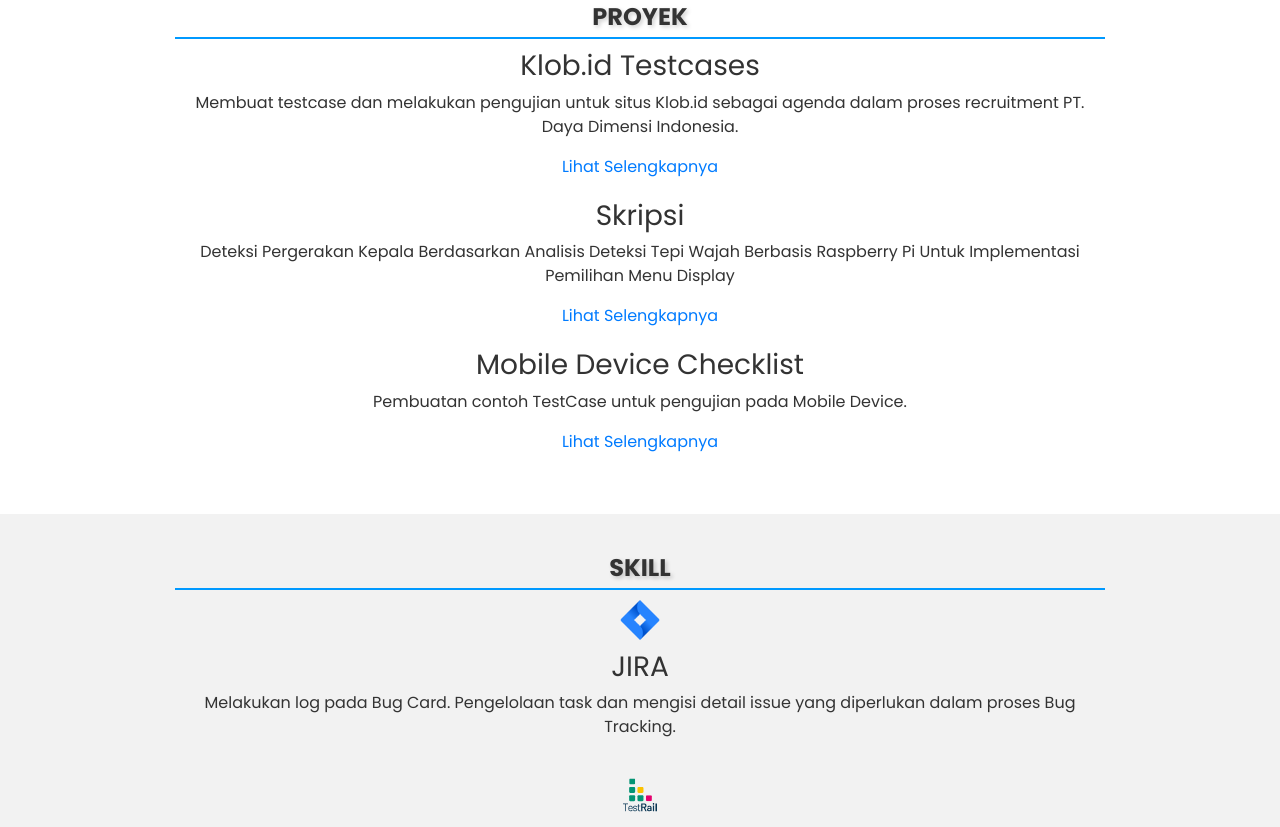
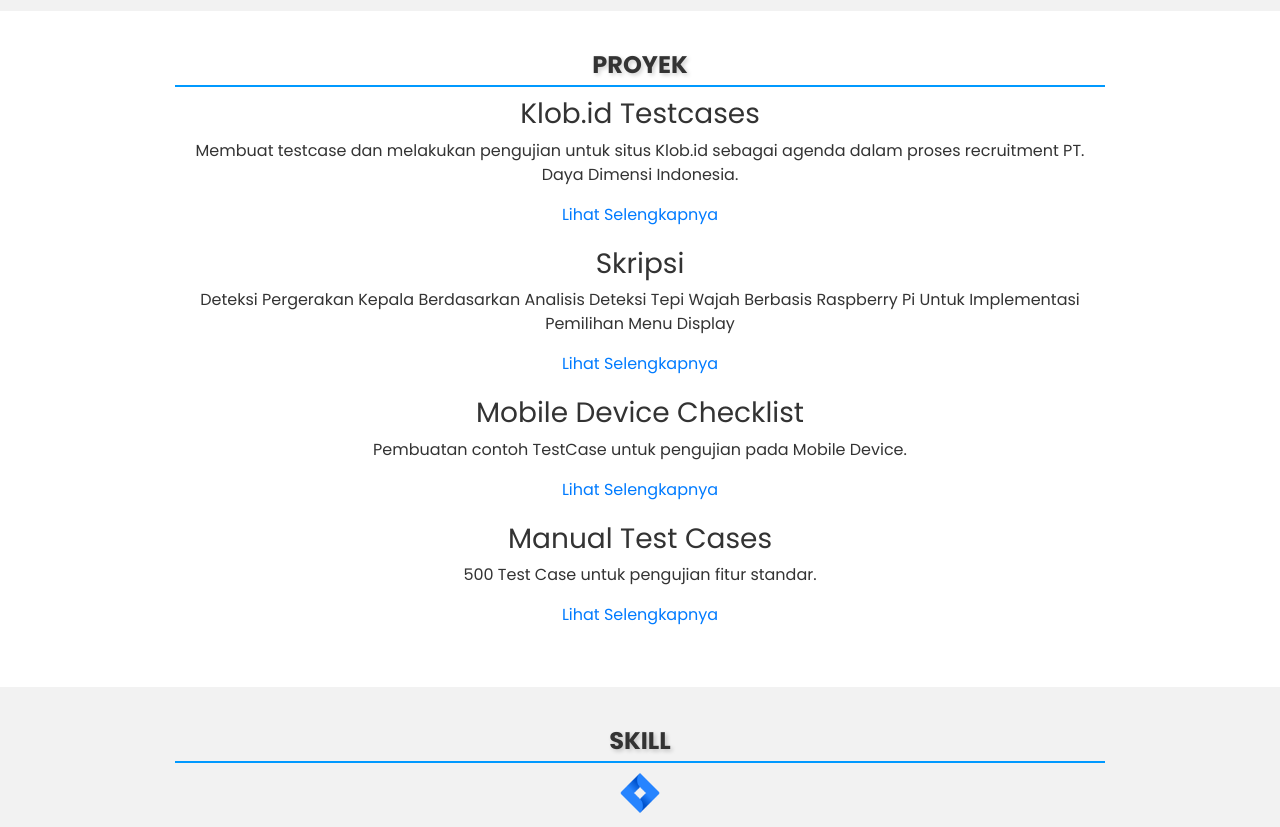
Before and after one commit to kobugithub/portofolioweb, a plain HTML site: page index.html in a window 1280 px wide. Shown: the part 1458-2285 px from the top of the page. Drawn offline with nearby package versions, Linux system fonts and the light colour scheme.

Commit message:
Update index.html

```diff
--- a/index.html
+++ b/index.html
@@ -58,7 +58,7 @@
                               </tr>
                               <tr>
                                 <td>Berminat dalam</td>
-                                <td>QA Engineer | Computer Engineer | Interest in Full-Stack Web Dev.</td>
+                                <td>Quality Assurance Engineer | Manual Testing, Automation Testing, Web and Mobile Testing, SQA</td>
                               </tr>
                             </table>
                           </div>
@@ -103,6 +103,11 @@
                     <h3>Mobile Device Checklist</h3>
                     <p>Pembuatan contoh TestCase untuk pengujian pada Mobile Device.</p>
                     <a href="https://docs.google.com/spreadsheets/d/1CYsCB-zZhmczBKnsEVpO5oyB1s60Aw33/edit?usp=sharing&ouid=113087115272489225609&rtpof=true&sd=true" target="_blank" class="project-link">Lihat Selengkapnya</a>
+                </div>
+                <div class="project">
+                    <h3>Manual Test Cases</h3>
+                    <p>500 Test Case untuk pengujian fitur standar.</p>
+                    <a href="https://app.testiny.io/KLOBS/testcases/tcf/11" target="_blank" class="project-link">Lihat Selengkapnya</a>
                 </div>
                 <!-- Tambahkan proyek lainnya di sini -->
             </div>
```
